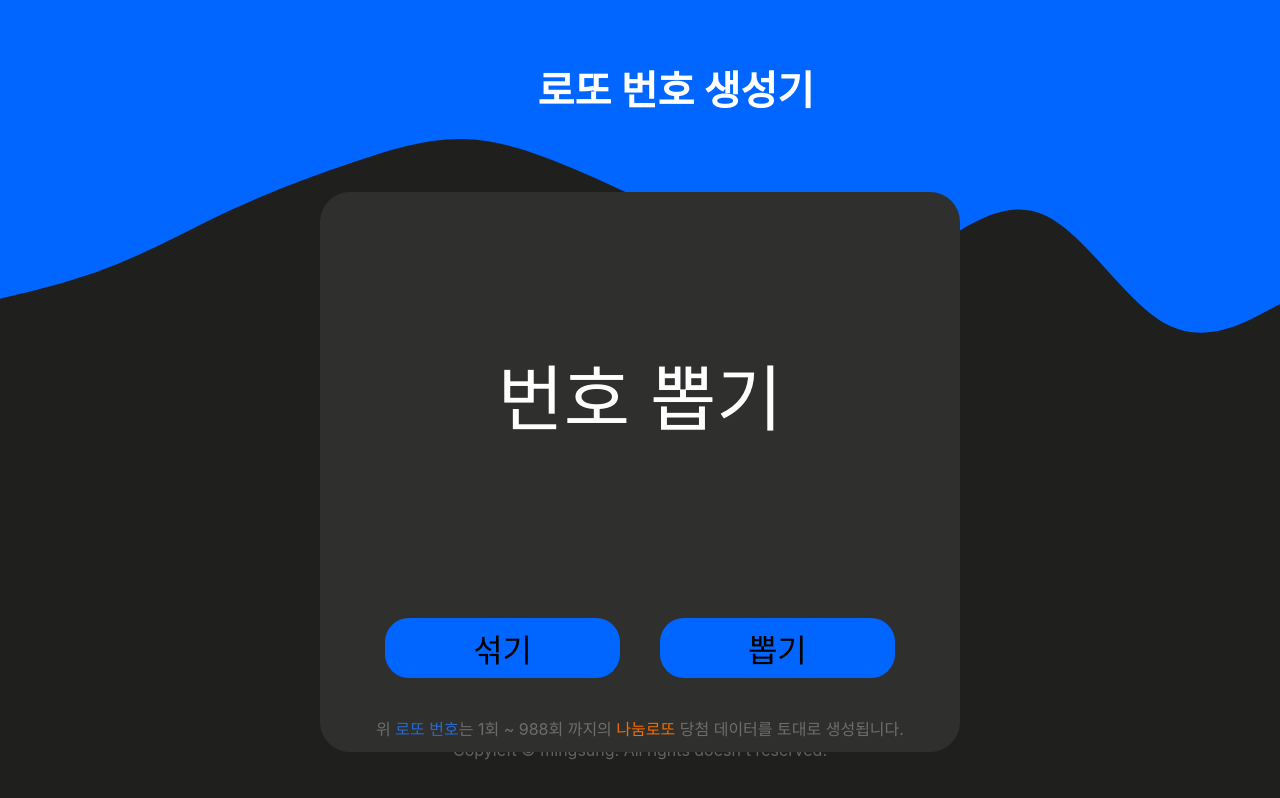
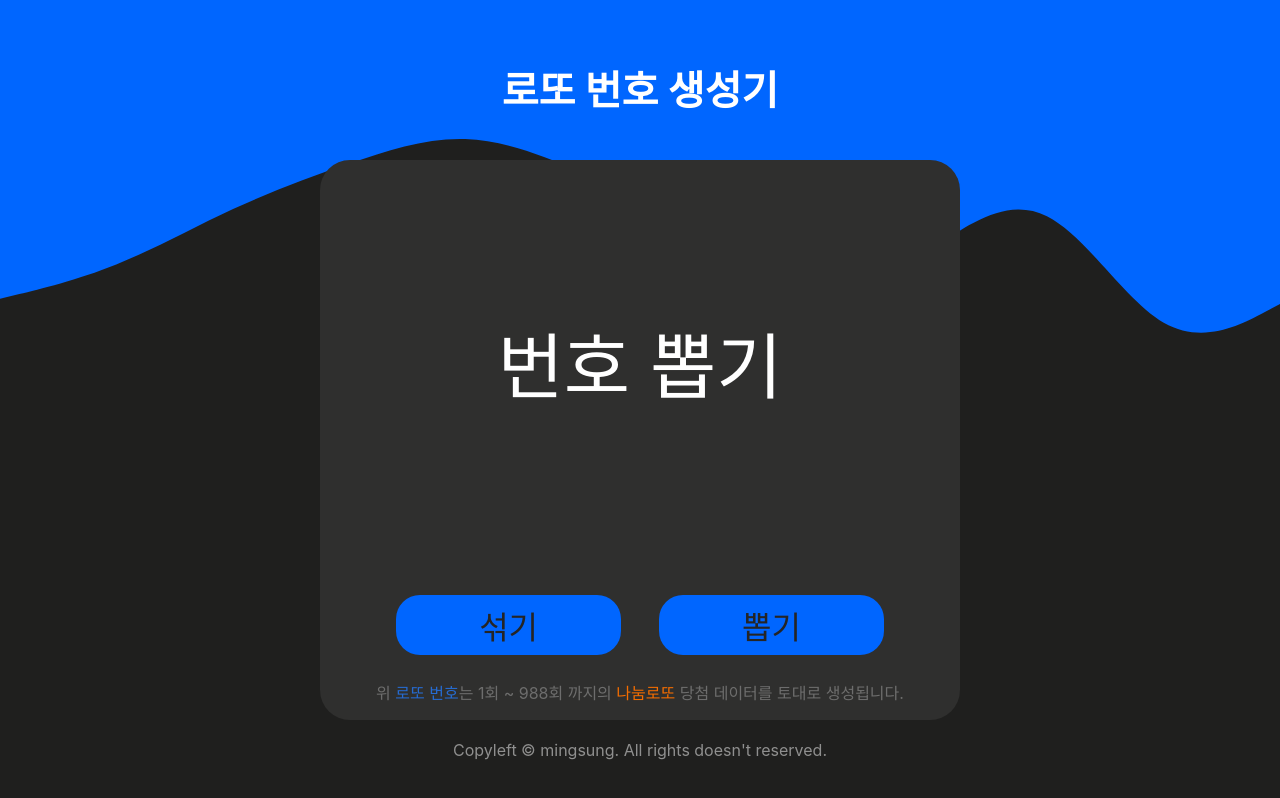
Before and after one commit to minsung521/lotto-number-generator, a React (Create React App) app: page / in a window 1280 px wide. Shown: the top 798 px of the page. Built offline with nearby package versions, Linux system fonts and the light colour scheme.

Commit message:
css modified

```diff
--- a/src/App.css
+++ b/src/App.css
@@ -10,17 +10,24 @@ body {
 	height: 100%;
 	width: 100%;
 }
+.title-container {
+	position: absolute;
+	top: 4%;
+	left: 25%;
+	height: 20%;
+	width: 50%;
+	/* background-color: #2f2f2e; */
+	border-radius: 30px;
+}
+
 h1 {
-	position: absolute;
-	left: 42%;
-	margin-left: auto;
-	margin-right: auto;
-	top: 4%;
+	text-align: center;
 	color: white;
 	font-size: 40px;
 }
-#about-service {
+.App #about-service {
+	position: sticky;
 	color: rgba(255, 255, 255, 0.5);
 	text-align: center;
-	padding-bottom: 5em;
+	bottom: 2%;
 }
--- a/src/App.js
+++ b/src/App.js
@@ -6,7 +6,9 @@ const App = () => {
 	return (
 		<div className="App">
 			<img src={BackGround} className="App-background" alt="" />
-			<h1>로또 번호 생성기</h1>
+			<div className="title-container">
+				<h1>로또 번호 생성기</h1>
+			</div>
 			<ProcessContainer />
 			<p id="about-service">
 				Copyleft © mingsung. All rights doesn't reserved.
--- a/src/ProcessContainer.css
+++ b/src/ProcessContainer.css
@@ -1,6 +1,6 @@
 .process-container {
 	position: absolute;
-	top: 24%;
+	top: 20%;
 	left: 25%;
 	height: 70%;
 	width: 50%;
@@ -17,10 +17,11 @@
 .btns {
 	display: flex;
 	justify-content: space-evenly;
-	padding: 3.5% 4%;
+	padding: 2rem 2.4rem;
 }
 .btn {
 	background-color: #0066ff;
+	color: #252525;
 	height: 60px;
 	width: 40%;
 	border-radius: 24px;
@@ -30,10 +31,12 @@
 .btn:active {
 	background-color: #227aff;
 }
-#about-service {
+.process-container #about-service {
 	color: rgba(255, 255, 255, 0.3);
 	text-align: center;
 	padding-bottom: 5em;
+	padding-left: 2rem;
+	padding-right: 2rem;
 }
 #point {
 	color: #247cffc7;
```
